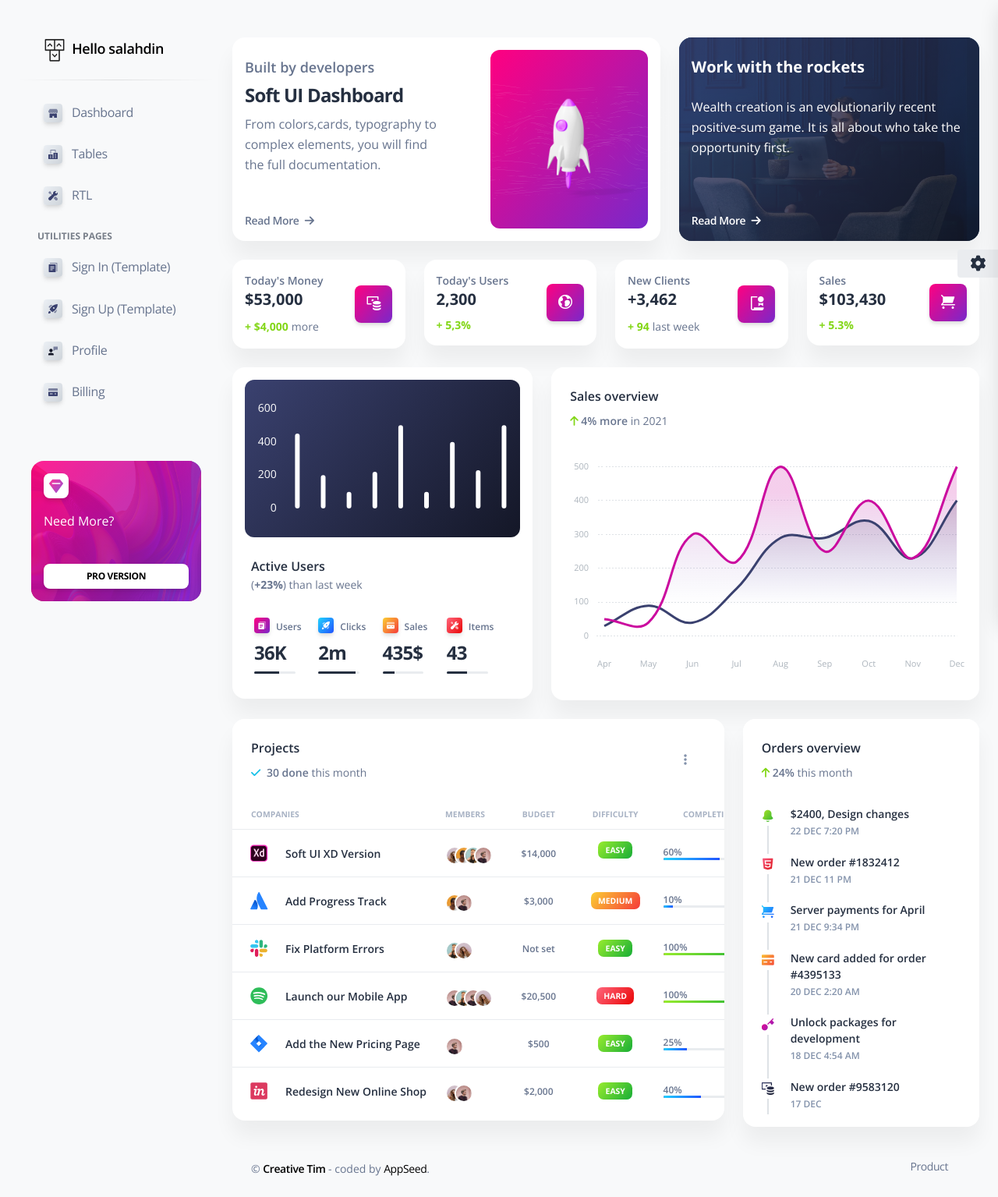
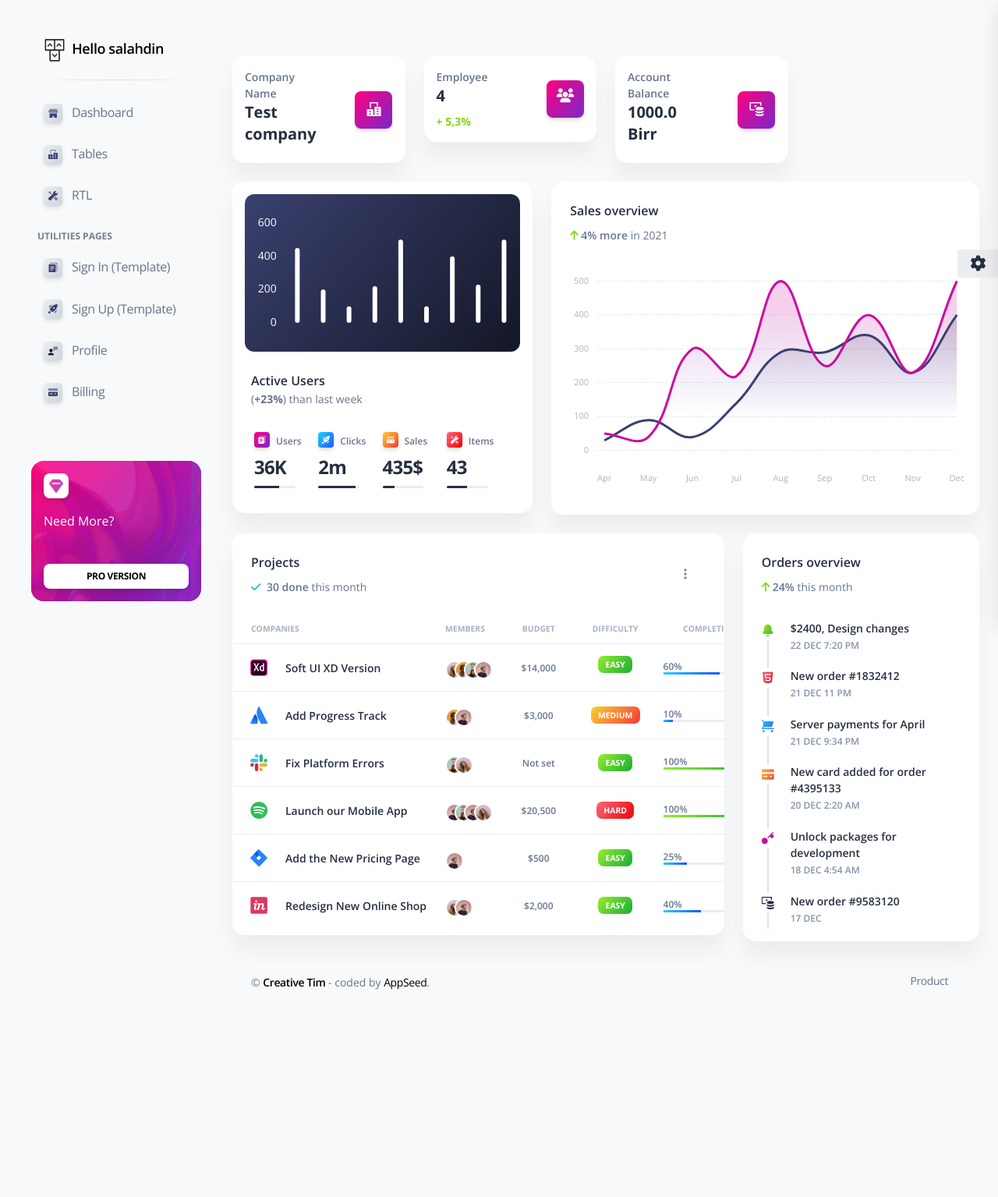
Before and after one commit to salahdin/AirtimeManagmentSystem, a Django app: page / in a window 1280 px wide. Shown: the whole page at 78% size. After the commit the page ends 1269 px from the top, so only its background shows below. Run offline with Django 4.2, Linux system fonts and the light colour scheme; a user stored in the database is signed in; data comes from the database, SQL or seed files in the repository; both versions use the stored data as it was after the commit; some libraries are stand-ins or nearby versions.

Commit message:
latest commit

```diff
--- a/accounts/forms.py
+++ b/accounts/forms.py
@@ -1,8 +1,3 @@
-# -*- encoding: utf-8 -*-
-"""
-Copyright (c) 2019 - present AppSeed.us
-"""
-
 from django import forms
 from django.contrib.auth.forms import UserCreationForm
 from django.contrib.auth.models import User
--- a/accounts/templates/accounts/login.html
+++ b/accounts/templates/accounts/login.html
@@ -15,7 +15,7 @@
             <div class="card card-plain mt-8">
               <div class="card-header pb-0 text-left bg-transparent">
                 <h4 class="text-info text-gradient">
-                  Soft Dashboard Django - Login
+                  Airtime Management System - Login
                 </h4>
                 <p class="mb-0">
                     {% if msg %}
@@ -50,7 +50,7 @@
               <div class="card-footer text-center pt-0 px-lg-2 px-1">
                 <p class="mb-4 text-sm mx-auto">
                   Don't have an account?
-                  <a href="{% url 'register' %}" class="text-info text-gradient font-weight-bold">Sign UP</a>
+                  <a href="{% url 'accounts:register' %}" class="text-info text-gradient font-weight-bold">Sign UP</a>
                 </p>
               </div>
             </div>
--- a/accounts/templates/accounts/register.html
+++ b/accounts/templates/accounts/register.html
@@ -15,7 +15,7 @@
             <div class="card card-plain mt-8">
               <div class="card-header pb-0 text-left bg-transparent">
                 <h4 class="text-info text-gradient">
-                  Soft Dashboard Django - Register
+                  Airtime Management System
                 </h4>
                 <p class="mb-0">
                     {% if msg %}
@@ -66,7 +66,7 @@
               <div class="card-footer text-center pt-0 px-lg-2 px-1">
                 <p class="mb-4 text-sm mx-auto">
                   Already have an account?
-                  <a href="{% url 'login' %}"
+                  <a href="{% url 'accounts:login' %}"
                      class="text-info text-gradient font-weight-bold">Sign IN</a>
                 </p>
               </div>
--- a/core/models.py
+++ b/core/models.py
@@ -13,6 +13,7 @@ class Company(models.Model):
     def __str__(self):
         return self.name
 
+
 class Employee(models.Model):
     name = models.CharField(max_length=255, verbose_name="employee name")
     company = models.ForeignKey(Company, on_delete=models.CASCADE, related_name="employee")
@@ -25,7 +26,7 @@ class Employee(models.Model):
 
 class Wallet(models.Model):
     company = models.ForeignKey(Company, on_delete=models.CASCADE,
-                                 related_name="wallet")
+                                related_name="wallet")
     is_open = models.BooleanField(default=False, verbose_name="is wallet open")
     balance = models.FloatField()
     last_update = models.DateTimeField(auto_now=True)
--- a/core/templates/core/index.html
+++ b/core/templates/core/index.html
@@ -8,51 +8,6 @@
 {% block content %}
 
     <div class="container-fluid py-4">
-
-      <div class="row">
-        <div class="col-lg-7 mb-lg-0 mb-4">
-          <div class="card">
-            <div class="card-body p-3">
-              <div class="row">
-                <div class="col-lg-6">
-                  <div class="d-flex flex-column h-100">
-                    <p class="text-lg mb-1 pt-2 text-bold">Built by developers</p>
-                    <h4 class="font-weight-bolder">Soft UI Dashboard</h4>
-                    <p class="mb-5">From colors,cards, typography to complex elements, you will find the full documentation.</p>
-                    <a class="text-body text-sm font-weight-bold mb-0 icon-move-right mt-auto" href="javascript:;">
-                      Read More
-                      <i class="fas fa-arrow-right text-sm ms-1" aria-hidden="true"></i>
-                    </a>
-                  </div>
-                </div>
-                <div class="col-lg-5 ms-auto text-center mt-5 mt-lg-0">
-                  <div class="bg-gradient-primary border-radius-lg h-100">
-                    <img src="/static/assets/img/shapes/waves-white.svg" class="position-absolute h-100 w-50 top-0 d-lg-block d-none" alt="waves">
-                    <div class="position-relative d-flex align-items-center justify-content-center h-100">
-                      <img class="w-100 position-relative z-index-2 pt-4" src="/static/assets/img/illustrations/rocket-white.png">
-                    </div>
-                  </div>
-                </div>
-              </div>
-            </div>
-          </div>
-        </div>
-        <div class="col-lg-5">
-          <div class="card h-100">
-            <div class="overflow-hidden position-relative border-radius-xl bg-cover h-100" style="background-image: url('/static/assets/img/ivancik.jpg');">
-              <span class="mask bg-gradient-dark"></span>
-              <div class="card-body position-relative z-index-1 d-flex flex-column h-100 p-3">
-                <h5 class="text-white font-weight-bolder mb-4 pt-2">Work with the rockets</h5>
-                <p class="text-white">Wealth creation is an evolutionarily recent positive-sum game. It is all about who take the opportunity first.</p>
-                <a class="text-white text-sm font-weight-bold mb-0 icon-move-right mt-auto" href="javascript:;">
-                  Read More
-                  <i class="fas fa-arrow-right text-sm ms-1" aria-hidden="true"></i>
-                </a>
-              </div>
-            </div>
-          </div>
-        </div>
-      </div>
       <div class="row mt-4">
         <div class="col-xl-3 col-sm-6 mb-xl-0 mb-4">
           <div class="card">
@@ -60,15 +15,13 @@
               <div class="row">
                 <div class="col-7">
                   <div class="numbers">
-                    <p class="text-sm mb-0 text-capitalize font-weight-bold">Today's Money</p>
-                    <h5 class="font-weight-bolder">$53,000</h5>
-                    <span class="text-success text-sm font-weight-bolder">+ $4,000</span>
-                    <span class="text-sm">more</span>
+                    <p class="text-sm mb-0 text-capitalize font-weight-bold">Company Name</p>
+                    <h5 class="font-weight-bolder">{{company}}</h5>
                   </div>
                 </div>
                 <div class="col-5 text-end my-auto">
                   <div class="icon icon-shape bg-gradient-primary shadow text-center border-radius-md">
-                    <i class="ni ni-money-coins text-lg opacity-10" aria-hidden="true"></i>
+                    <i class="ni ni-building text-lg opacity-10" aria-hidden="true"></i>
                   </div>
                 </div>
               </div>
@@ -81,14 +34,14 @@
               <div class="row">
                 <div class="col-7">
                   <div class="numbers">
-                    <p class="text-sm mb-0 text-capitalize font-weight-bold">Today's Users</p>
-                    <h5 class="font-weight-bolder">2,300</h5>
+                    <p class="text-sm mb-0 text-capitalize font-weight-bold">Employee</p>
+                    <h5 class="font-weight-bolder">{{employees|length}}</h5>
                     <span class="text-success text-sm font-weight-bolder">+ 5,3%</span>
                   </div>
                 </div>
                 <div class="col-5 text-end my-auto">
                   <div class="icon icon-shape bg-gradient-primary shadow text-center border-radius-md">
-                    <i class="ni ni-world text-lg opacity-10" aria-hidden="true"></i>
+                    <i class="fa fa-group text-lg opacity-10" aria-hidden="true"></i>
                   </div>
                 </div>
               </div>
@@ -101,22 +54,22 @@
               <div class="row">
                 <div class="col-7">
                   <div class="numbers">
-                    <p class="text-sm mb-0 text-capitalize font-weight-bold">New Clients</p>
-                    <h5 class="font-weight-bolder">+3,462</h5>
-                    <span class="text-success text-sm font-weight-bolder">+ 94</span>
-                    <span class="text-sm">last week</span>
+                    <p class="text-sm mb-0 text-capitalize font-weight-bold">Account Balance</p>
+                    <h5 class="font-weight-bolder">{{wallet.balance}} Birr</h5>
+                    <span style="display:none" class="text-success text-sm font-weight-bolder">+ 94</span>
+                    <span style="display:none" class="text-sm">last week</span>
                   </div>
                 </div>
                 <div class="col-5 text-end my-auto">
                   <div class="icon icon-shape bg-gradient-primary shadow text-center border-radius-md">
-                    <i class="ni ni-paper-diploma text-lg opacity-10" aria-hidden="true"></i>
+                    <i class="ni ni-money-coins text-lg opacity-10" aria-hidden="true"></i>
                   </div>
                 </div>
               </div>
             </div>
           </div>
         </div>
-        <div class="col-xl-3 col-sm-6">
+        <div style="display:none" class="col-xl-3 col-sm-6">
           <div class="card">
             <div class="card-body p-3">
               <div class="row">
--- a/core/urls.py
+++ b/core/urls.py
@@ -5,4 +5,5 @@ app_name = "core"
 
 urlpatterns = [
     path('', views.index, name='index'),
+    path('add/', views.register_employee, name='add_user')
 ]
--- a/core/views.py
+++ b/core/views.py
@@ -1,8 +1,46 @@
-from django.shortcuts import render
+from django.shortcuts import render, HttpResponseRedirect
 from django.contrib.auth.decorators import login_required
-from django.views.generic import ListView
-
+from .forms import AddEmployeeForm
+from .models import Employee
 
 @login_required(login_url='/accounts/login/')
 def index(request):
-    return render(request, 'core/index.html')
+    my_profile = request.user.profile.first()
+    my_company = my_profile.manages
+    my_wallet = my_company.wallet.first()
+    employees = my_company.employee.all()
+
+    context = {
+        'wallet':my_wallet,
+        'employees': employees,
+        'company': my_company,
+        'profile' : my_profile
+    }
+
+    return render(request, 'core/index.html', context)
+
+
+def register_employee(request):
+    msg = None
+    success = False
+
+    if request.method == "POST":
+        form = AddEmployeeForm(request.POST)
+        if form.is_valid():
+            company_ = request.user.profile.first().manages
+            Employee.objects.create(
+                company=company_,
+                name=request.POST['fullname'],
+                email=request.POST['email'],
+                phone=request.POST['phone']
+            )
+
+            msg = 'Employee Registered'
+            success = True
+            return HttpResponseRedirect(request.META.get('HTTP_REFERER'))
+        else:
+            msg = 'Form is not valid'
+    else:
+        form = AddEmployeeForm()
+
+    return render(request, "company/register_employee.html", {"form": form, "msg": msg, "success": success})
```
Also changed, not shown: core/forms.py (added, +33 -0 lines), core/templates/company/register_employee.html (added, +43 -0 lines), templates/includes/navigation-fullscreen.html (+5 -5 lines), db.sqlite3.
